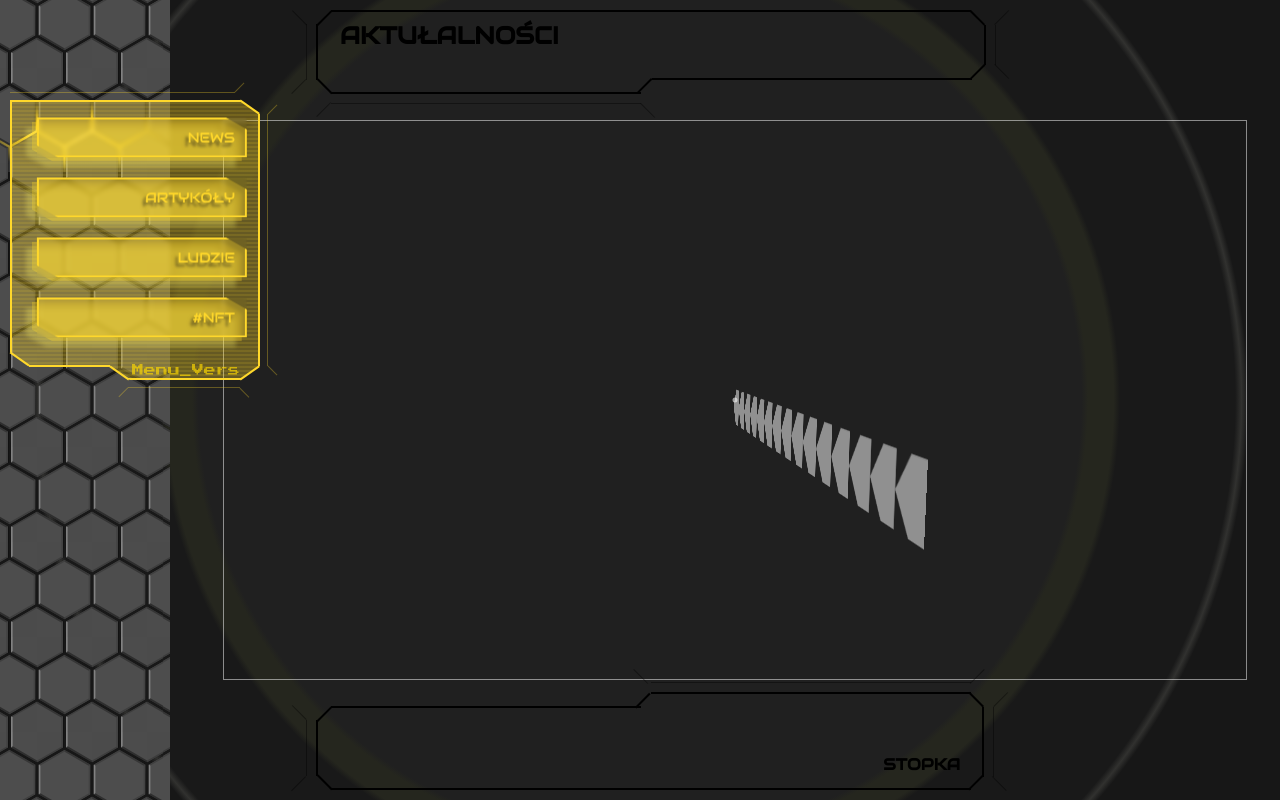
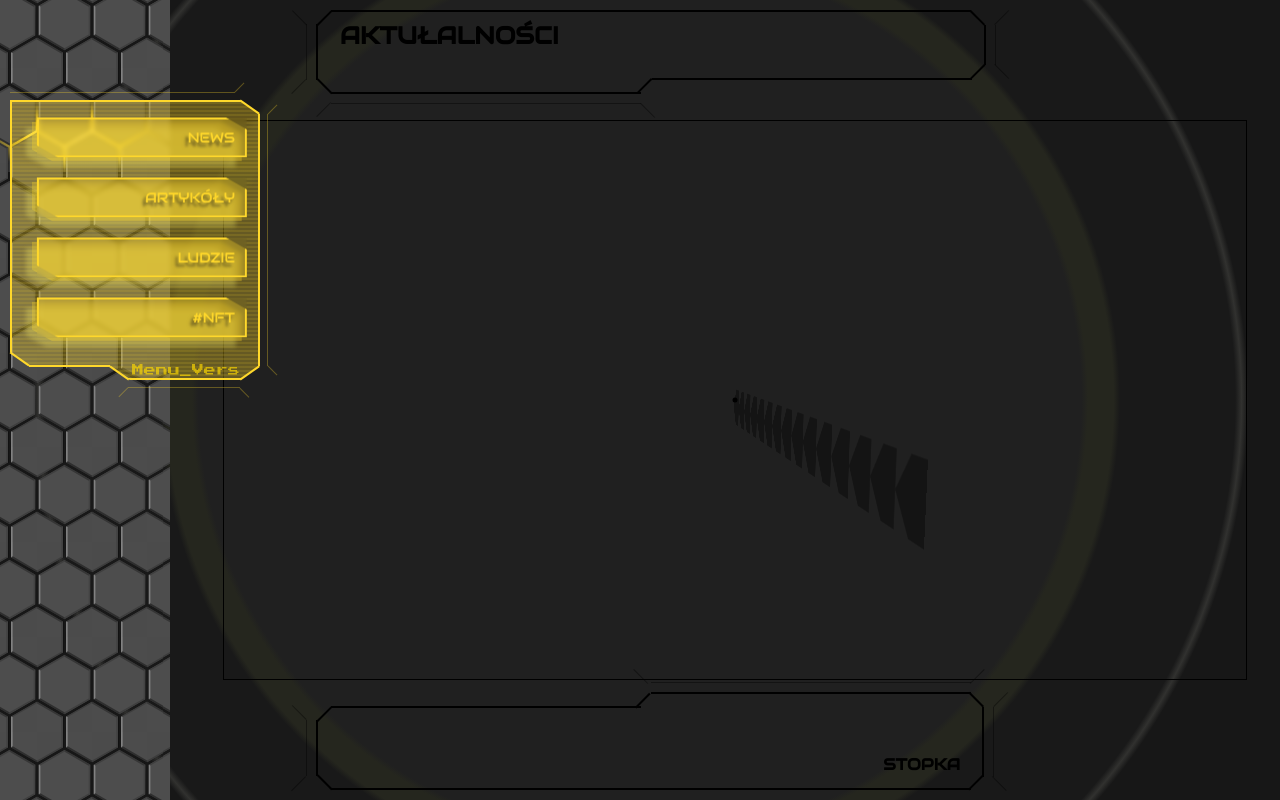
Before and after one commit to JanSzalanski/react_me_v2, a React (Create React App) app: page /news in a window 1280 px wide. Built offline with nearby package versions, Linux system fonts and the light colour scheme; a web font is replaced by a local one.

Commit message:
added a litle css

```diff
--- a/src/components/atoms/Decors/TrapezeA/TrapezeA.module.css
+++ b/src/components/atoms/Decors/TrapezeA/TrapezeA.module.css
@@ -5,9 +5,9 @@
   right: 0;
   -webkit-clip-path: polygon(0 50%, 50% 0, 100% 50%, 100% 100%, 0 100%);
           clip-path: polygon(0 50%, 50% 0, 100% 50%, 100% 100%, 0 100%);
-  background-color: var(--white);
+  background-color: var(--black);
   width: 50px;
   height: 50px;
-  opacity: 0.5;
+  opacity: 0.4;
 }
 /*# sourceMappingURL=TrapezeA.module.css.map */
--- a/src/components/atoms/Decors/TrapezeA/TrapezeA.module.scss
+++ b/src/components/atoms/Decors/TrapezeA/TrapezeA.module.scss
@@ -4,9 +4,9 @@
   left: 0;
   right: 0;
   clip-path: polygon(0 50%, 50% 0, 100% 50%, 100% 100%, 0 100%);
-  background-color: var(--white);
+  background-color: var(--black);
   width: 50px;
   height: 50px;
-  opacity: 0.5;
+  opacity: 0.4;
   // margin-top: 10px;
 }
--- a/src/components/organisms/PerspectiveA/PerspectiveA.module.css
+++ b/src/components/organisms/PerspectiveA/PerspectiveA.module.css
@@ -7,7 +7,7 @@
           transform: translate(-50%, -50%);
   width: 80%;
   height: 70%;
-  border: 1px solid rgba(255, 255, 255, 0.5);
+  border: 1px solid var(--black);
   -webkit-perspective: 600px;
           perspective: 600px;
 }
@@ -20,7 +20,7 @@
   top: 50%;
   -webkit-transform: translate(-50%, -50%);
           transform: translate(-50%, -50%);
-  background-color: rgba(255, 255, 255, 0.582);
+  background-color: var(--black);
   border-radius: 50%;
 }
 
--- a/src/components/organisms/PerspectiveA/PerspectiveA.module.scss
+++ b/src/components/organisms/PerspectiveA/PerspectiveA.module.scss
@@ -6,7 +6,7 @@
   transform: translate(-50%, -50%);
   width: 80%;
   height: 70%;
-  border: 1px solid rgba(255, 255, 255, 0.5);
+  border: 1px solid var(--black);
   perspective: 600px;
 }
 
@@ -17,7 +17,7 @@
   left: 50%;
   top: 50%;
   transform: translate(-50%, -50%);
-  background-color: rgba(255, 255, 255, 0.582);
+  background-color: var(--black);
   border-radius: 50%;
 }
 
```
Also changed, not shown: 1 other file (tests, documents, lock files or other folders).
